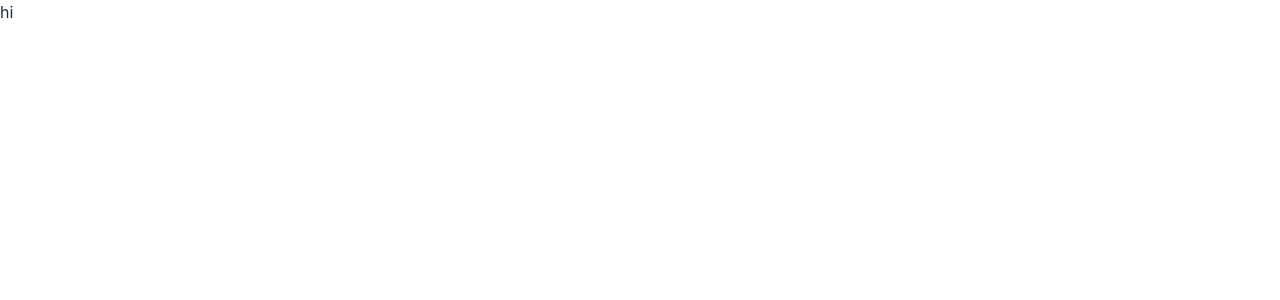
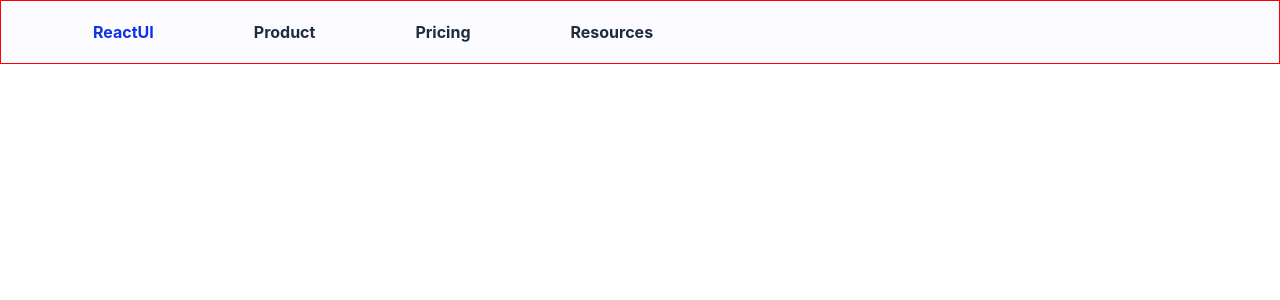
Before and after one commit to Hefeixiong/reactUI, a React (Create React App) app: page / in a window 1280 px wide. Shown: the top 300 px of the page. Built offline with nearby package versions, Linux system fonts and the light colour scheme.

Commit message:
设置Navbar样式

```diff
--- a/package.json
+++ b/package.json
@@ -13,7 +13,6 @@
     "react": "^18.2.0",
     "react-dom": "^18.2.0",
     "react-scripts": "5.0.1",
-    "styled-components": "^5.3.5",
     "typescript": "^4.7.4",
     "web-vitals": "^2.1.4"
   },
--- a/public/index.html
+++ b/public/index.html
@@ -9,34 +9,13 @@
       content="Web site created using create-react-app"
     />
     <link rel="apple-touch-icon" href="%PUBLIC_URL%/logo192.png" />
-    <!--
-      manifest.json provides metadata used when your web app is installed on a
-      user's mobile device or desktop. See https://developers.google.com/web/fundamentals/web-app-manifest/
-    -->
     <link rel="manifest" href="%PUBLIC_URL%/manifest.json" />
-    <!--
-      Notice the use of %PUBLIC_URL% in the tags above.
-      It will be replaced with the URL of the `public` folder during the build.
-      Only files inside the `public` folder can be referenced from the HTML.
-
-      Unlike "/favicon.ico" or "favicon.ico", "%PUBLIC_URL%/favicon.ico" will
-      work correctly both with client-side routing and a non-root public URL.
-      Learn how to configure a non-root public URL by running `npm run build`.
-    -->
     <title>React App</title>
+    <script src="//at.alicdn.com/t/c/font_3595741_y8r5rxf20d.js"></script>
   </head>
   <body>
     <noscript>You need to enable JavaScript to run this app.</noscript>
     <div id="root"></div>
-    <!--
-      This HTML file is a template.
-      If you open it directly in the browser, you will see an empty page.
 
-      You can add webfonts, meta tags, or analytics to this file.
-      The build step will place the bundled scripts into the <body> tag.
-
-      To begin the development, run `npm start` or `yarn start`.
-      To create a production bundle, use `npm run build` or `yarn build`.
-    -->
   </body>
 </html>
--- a/src/App.tsx
+++ b/src/App.tsx
@@ -1,5 +1,5 @@
 import React from "react";
-import Home from "./home/index";
+import Home from "./home/Index";
 import { BrowserRouter, Routes, Route } from "react-router-dom";
 
 function App() {
--- /dev/null
+++ b/src/home/Navbar.tsx
@@ -0,0 +1,20 @@
+import React from "react";
+import "./styles/navbar.scss";
+
+const Navbar = () => {
+  return (
+    <ol className="navbar">
+      <li className="logo-name">
+        <svg className="icon" aria-hidden="true">
+          <use xlinkHref="#icon-main"></use>
+        </svg>
+        <div className="name">ReactUI</div>
+      </li>
+      <li className="pro">Product</li>
+      <li className="pri">Pricing</li>
+      <li className="res">Resources</li>
+    </ol>
+  );
+};
+
+export default Navbar;
--- a/src/home/index.tsx
+++ b/src/home/index.tsx
@@ -1,7 +1,12 @@
 import React from "react";
+import Navbar from "./Navbar";
 
 const Home = () => {
-  return <div>hi </div>;
+  return (
+    <div>
+      <Navbar />
+    </div>
+  );
 };
 
 export default Home;
--- /dev/null
+++ b/src/home/styles/navbar.scss
@@ -0,0 +1,20 @@
+.navbar {
+  display: flex;
+  align-items: center;
+  font-weight: bolder;
+  background: #fcfbff;
+  height: 64px;
+  border: 1px solid red;
+  > li {
+    margin: 0 50px;
+  }
+  > .logo-name {
+    display: flex;
+    align-items: center;
+    justify-content: space-between;
+    > .name {
+      margin-left: 10px;
+      color: #0f32e7;
+    }
+  }
+}
--- a/src/index.scss
+++ b/src/index.scss
@@ -30,3 +30,10 @@ body {
   color: #1d2c40;
   font-family: -apple-system, "Noto Sans", "Helvetica Neue", Helvetica, "Nimbus Sans L", Arial, "Liberation Sans", "PingFang SC", "Hiragino Sans GB", "Noto Sans CJK SC", "Source Han Sans SC", "Source Han Sans CN", "Microsoft YaHei", "Wenquanyi Micro Hei", "WenQuanYi Zen Hei", "ST Heiti", SimHei, "WenQuanYi Zen Hei Sharp", sans-serif;
 }
+
+.icon {
+       width: 2em; height: 2em;
+       vertical-align: -0.15em;
+       fill: currentColor;
+       overflow: hidden;
+    }
```
Also changed, not shown: 1 other file (tests, documents, lock files or other folders).
